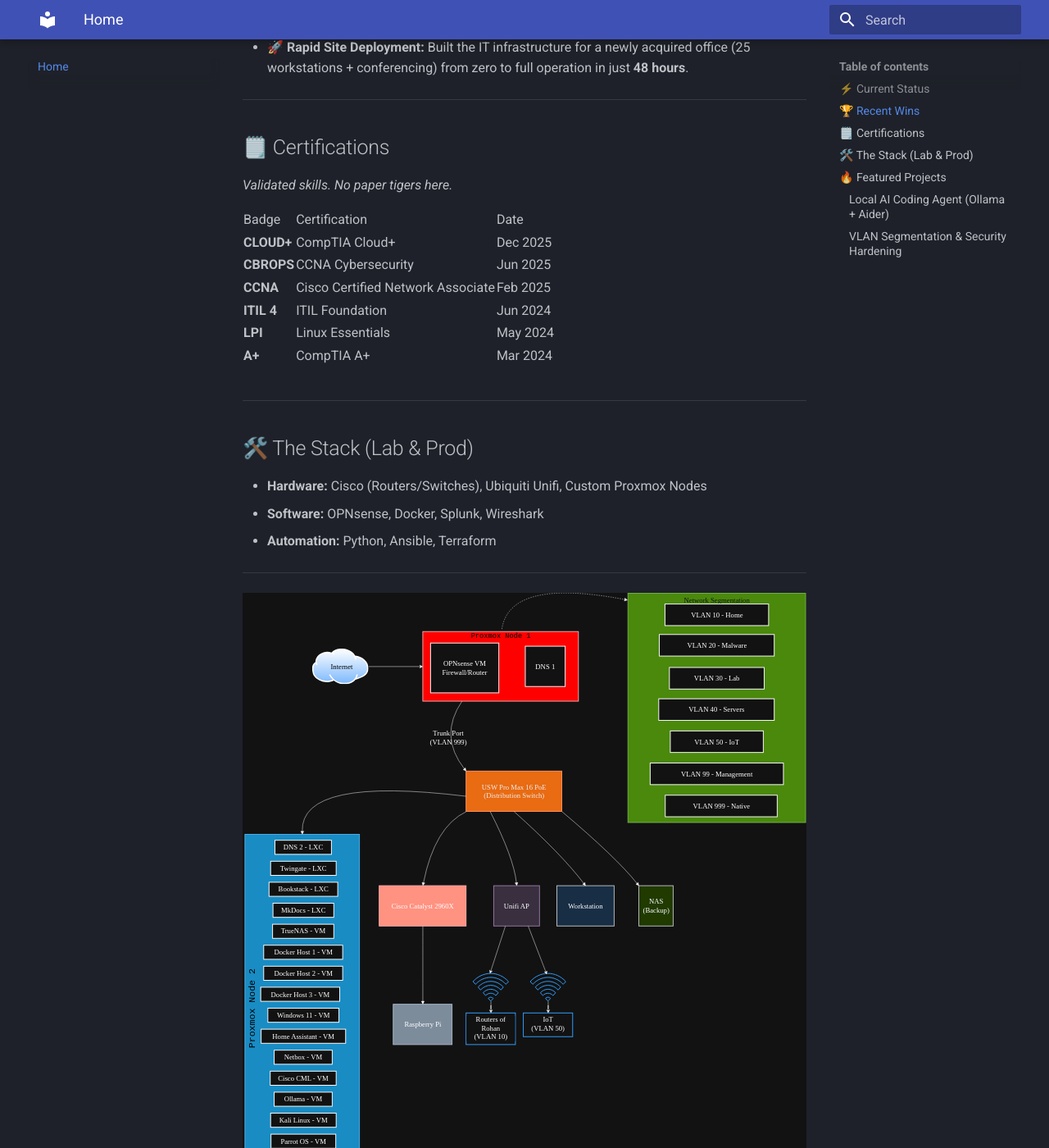
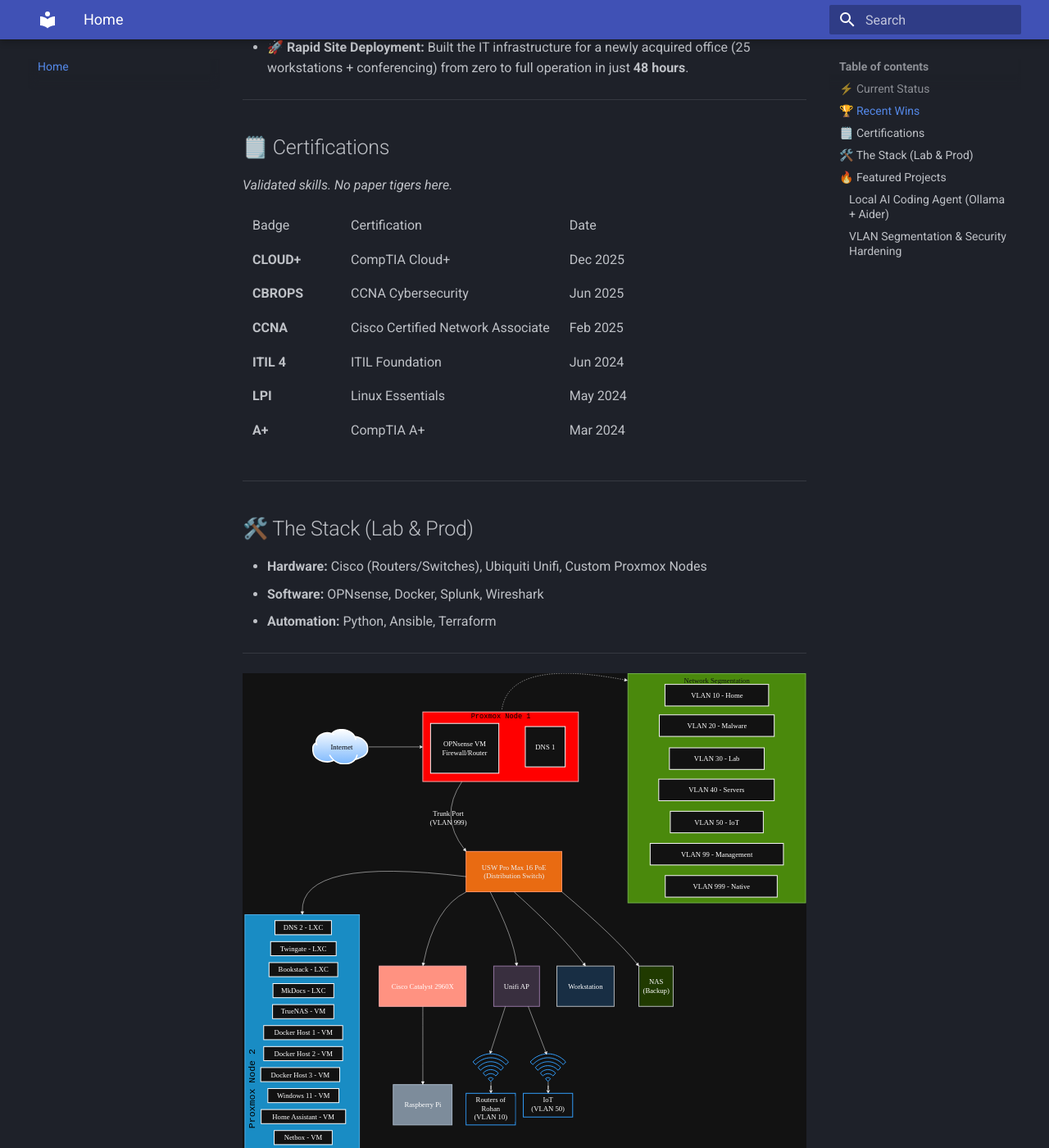
Before and after one commit to moshthesubnet/my-lab-docs, an MkDocs documentation site: the page built from docs/index.md, in a window 1280 px wide and 1400 px high, scrolled down 1257 px. Shown: the whole window at 82% size. Built offline with MkDocs 1.6.1 and Material for MkDocs 9.7.7, drawn with Linux system fonts in a browser that asks for light colours.

Commit message:
Update extra.css

```diff
--- a/docs/stylesheets/extra.css
+++ b/docs/stylesheets/extra.css
@@ -29,7 +29,7 @@
 .md-content table {
   display: block;
   overflow-x: auto;
-  white-space: nowrap;
+  white-space: normal;
 }
 
 /* Certifications table exempt from nowrap */
@@ -55,9 +55,11 @@
 
 /* Prevent AOS from animating inside table cells */
 .md-content table td,
-.md-content table th,
-.md-content table tr {
+.md-content table th {
+  min-width: 120px;
+  padding: 8px 12px;
   animation: none !important;
   opacity: 1 !important;
   transform: none !important;
 }
+}
```
